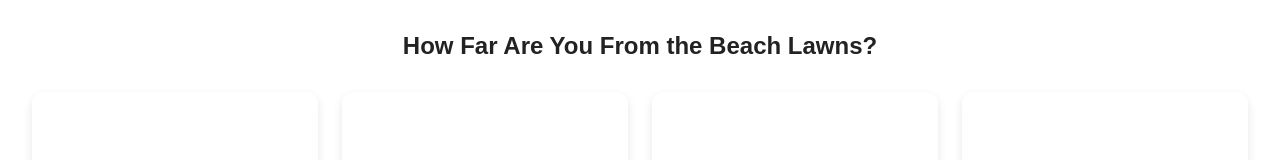
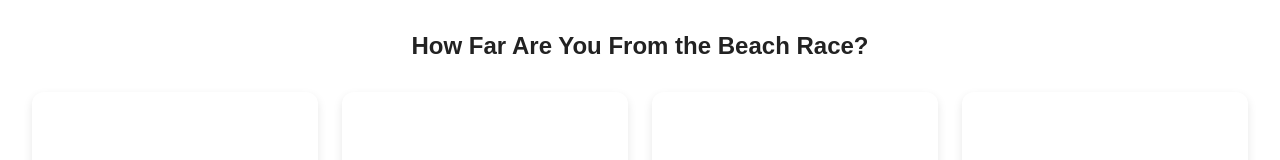
Before and after one commit to eloise72media/Weston-travel-v1, a plain HTML site: page index.html in a window 1280 px wide. Shown: the top 160 px of the page. Drawn offline with Linux system fonts and the light colour scheme.

Commit message:
Update index.html

```diff
--- a/index.html
+++ b/index.html
@@ -75,7 +75,7 @@
 </head>
 <body>
 
-  <h2>How Far Are You From the Beach Lawns?</h2>
+  <h2>How Far Are You From the Beach Race?</h2>
 
   <div class="grid" id="cardGrid"></div>
 
```
